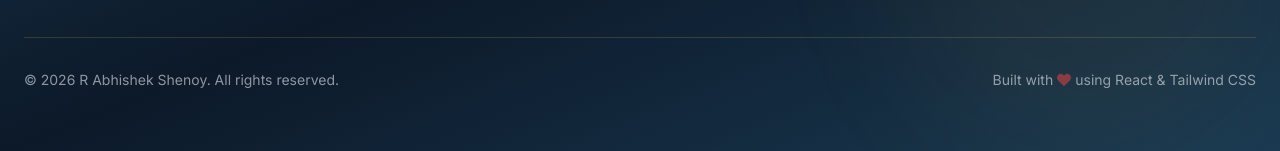
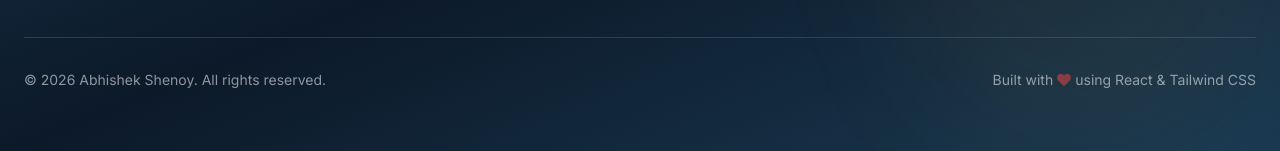
Before and after one commit to abhishekshenoy-123/abhishek-portfolio, a React (Vite) app: page / in a window 1280 px wide. Shown: the part 7898-8049 px from the top of the page. Built offline with nearby package versions, Linux system fonts and the light colour scheme.

Commit message:
Add new feature
Co-authored-by: Suraj-G-Rao <surajgrao0203@gmail.com>

```diff
--- a/src/components/Footer.jsx
+++ b/src/components/Footer.jsx
@@ -182,7 +182,7 @@ const Footer = () => {
         >
           <div className="flex flex-col md:flex-row justify-between items-center">
             <p className="text-text/60 text-sm mb-4 md:mb-0">
-              © {currentYear} R Abhishek Shenoy. All rights reserved.
+              © {currentYear} Abhishek Shenoy. All rights reserved.
             </p>
             <p className="text-text/60 text-sm flex items-center">
               Built with <FaHeart className="text-red-500 mx-1 animate-pulse" /> using React & Tailwind CSS
```
